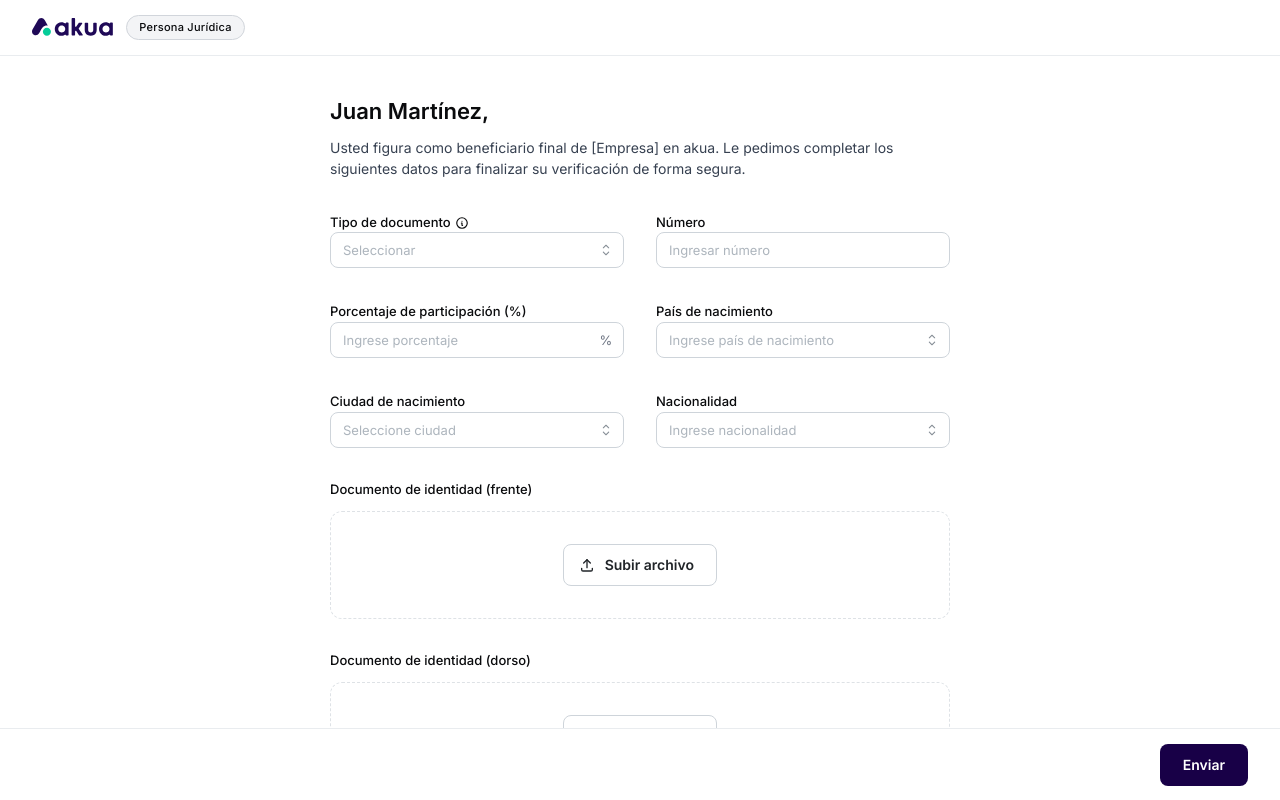
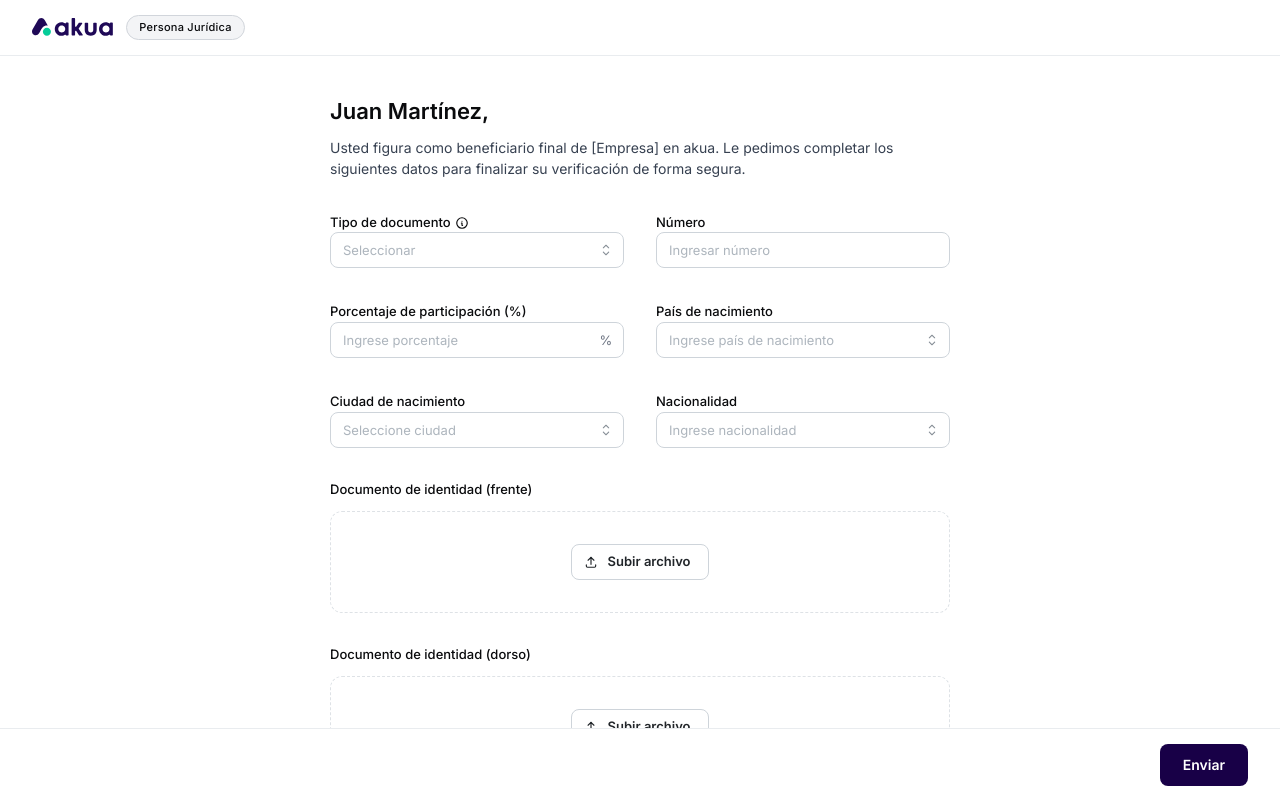
Before and after one commit to florencia-akua/onboarding-kyb-kyc, a Next.js app: page /b/1 in a window 1280 px wide. Built offline with nearby package versions, Linux system fonts and the light colour scheme.

Commit message:
fix(upload): reduce upload button size from md to sm
Co-Authored-By: Claude Sonnet 4.6 <noreply@anthropic.com>

```diff
--- a/src/components/onboardingKybKyc/fields/DocumentUploadField.tsx
+++ b/src/components/onboardingKybKyc/fields/DocumentUploadField.tsx
@@ -96,9 +96,9 @@ export function DocumentUploadField({
         >
           <Button
             variant="default"
-            size="md"
+            size="sm"
             radius="sm"
-            leftSection={<IconUpload size={16} />}
+            leftSection={<IconUpload size={14} />}
             onClick={() => inputRef.current?.click()}
           >
             {copy.common.upload}
```
